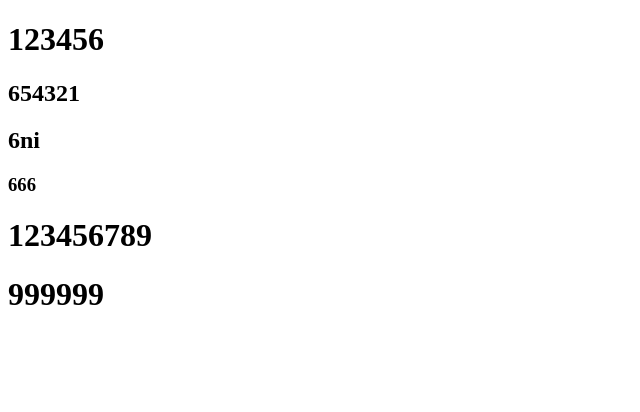
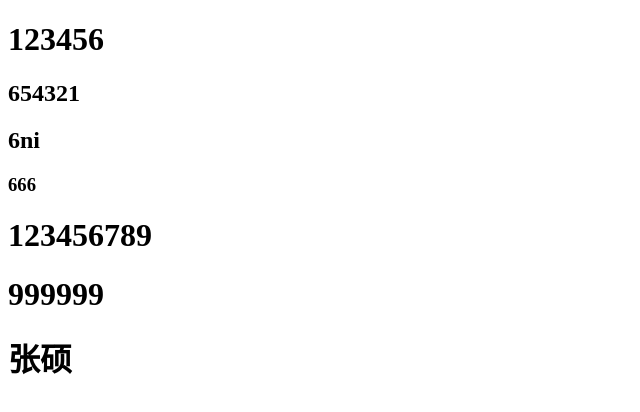
Before and after one commit to dumengdong/dmd.github.io, a plain HTML site: page index.html in a window 1280 px wide. Shown: the whole page, without its empty margins (0-640 px from the left). Drawn offline with Linux system fonts and the light colour scheme.

Commit message:
更新 index.html

```diff
--- a/index.html
+++ b/index.html
@@ -14,6 +14,7 @@
     <h3>666</h3>
     <h1>123456789</h1>
     <h1>999999</h1>
+    <h1>张硕</h1>
 </body>
 
 </html>
```
